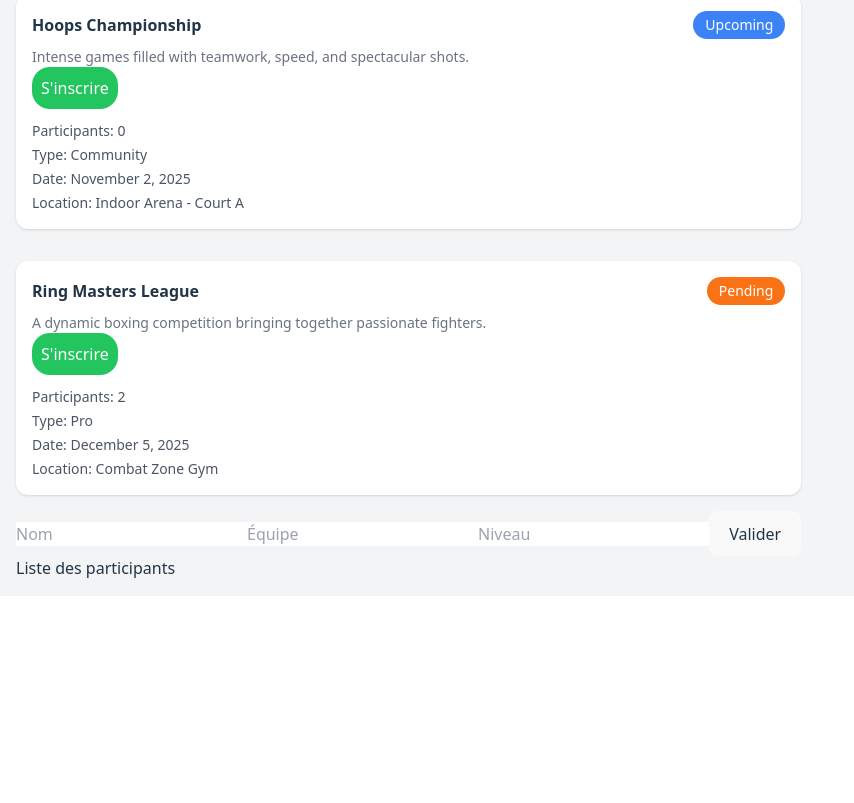
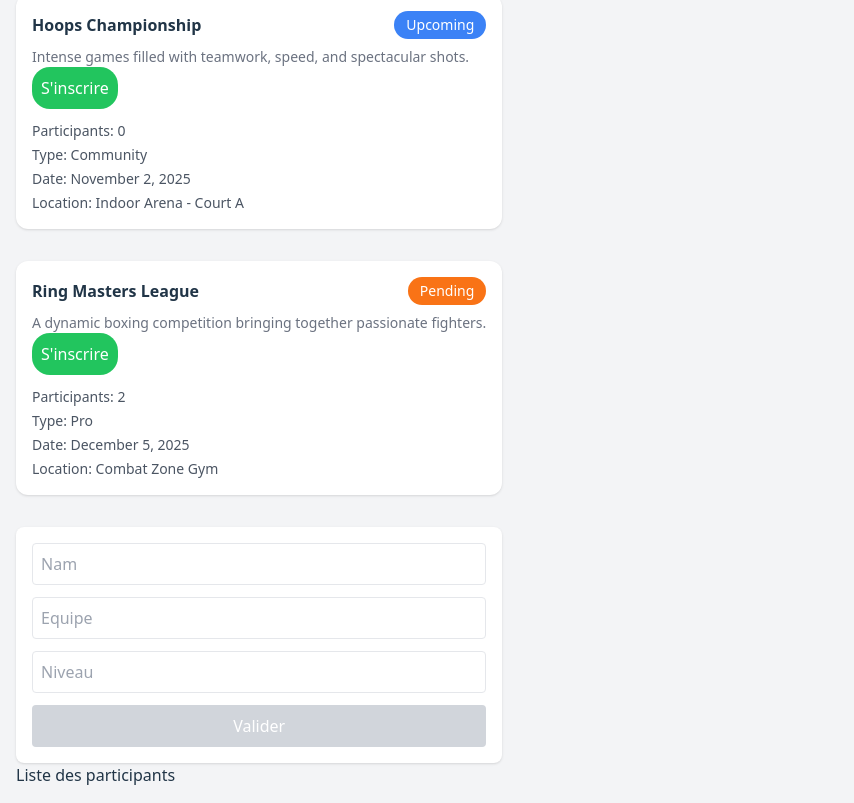
Before and after one commit to SALWA507/projet-de-arynasync, a React (Vite) app in the folder arenasync/: page / in a window 1280 px wide. Shown: the part 453-1256 px from the top of the page, without its empty margins (0-854 px from the left). Before the commit the page ends 1049 px from the top, so only its background shows below. Built offline with nearby package versions, Linux system fonts and the light colour scheme.

Commit message:
faire des modification pour registreform

```diff
--- a/arenasync/src/components/RegistrationForm.jsx
+++ b/arenasync/src/components/RegistrationForm.jsx
@@ -12,30 +12,37 @@ export default function RegistrationForm({onSubmit}){
     const participant = { name, equipe, niveau };
      onSubmit(participant);
      setName("");
-    setTeam("");
-    setLevel("");
+    setEquipe("");
+    setNiveau("");
   };
  return (
-    <form onSubmit={handleSubmit}>
+    <form onSubmit={handleSubmit} className="bg-white p-4 rounded-lg shadow mt-4 flex flex-col gap-3">
+
       <input
         type="text"
-        placeholder="Nom"
+        placeholder="Nam"
         value={name}
         onChange={(e) => setName(e.target.value)}
+        className="border p-2 rounded "
       />
       <input
         type="text"
-        placeholder="Équipe"
+        placeholder="Equipe"
         value={equipe}
-        onChange={(e) => setTeam(e.target.value)}
+        onChange={(e) => setEquipe(e.target.value)}
+        className="border p-2 rounded"
       />
       <input
         type="text"
         placeholder="Niveau"
         value={niveau}
-        onChange={(e) => setLevel(e.target.value)}
+        onChange={(e) => setNiveau(e.target.value)}
+        className="border p-2 rounded"
       />
-      <button type="submit" disabled={name.length < 3}>
+      <button type="submit"
+      disabled={name.length < 3}
+        className="bg-blue-500 text-white p-2 rounded disabled:bg-gray-300"
+        >
         Valider
       </button>
     </form>
--- a/arenasync/src/pages/Home.jsx
+++ b/arenasync/src/pages/Home.jsx
@@ -28,7 +28,7 @@ export default function Home() {
       <ul>
         {participants.map((p, i) => (
           <li key={i}>
-            {p.name} - {p.team} - {p.level}
+            {p.name} - {p.equipe} - {p.niveau}
           </li>
         ))}
       </ul>
```
